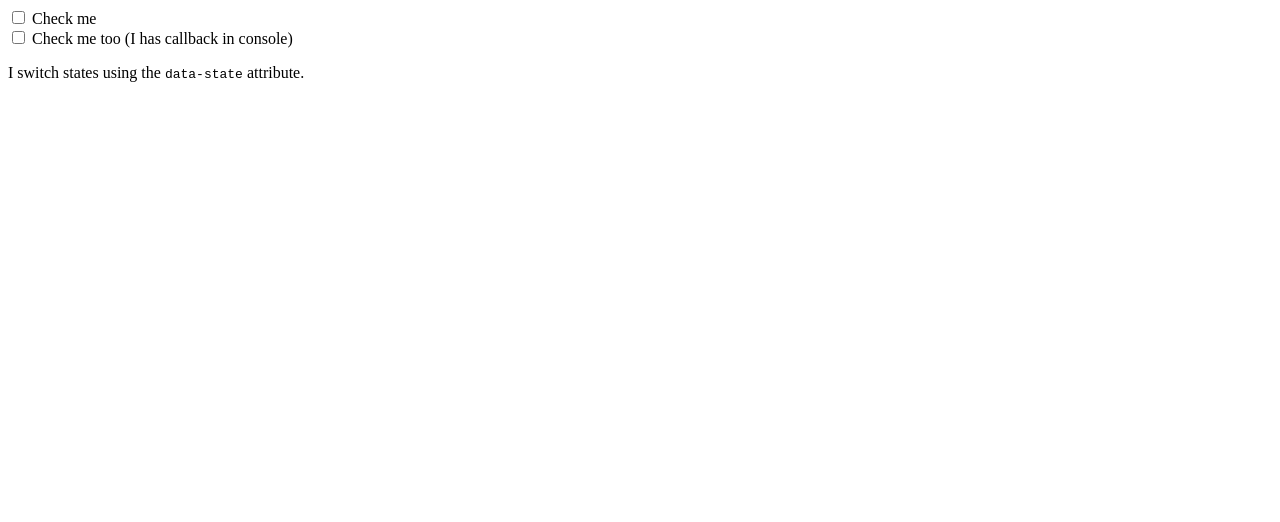
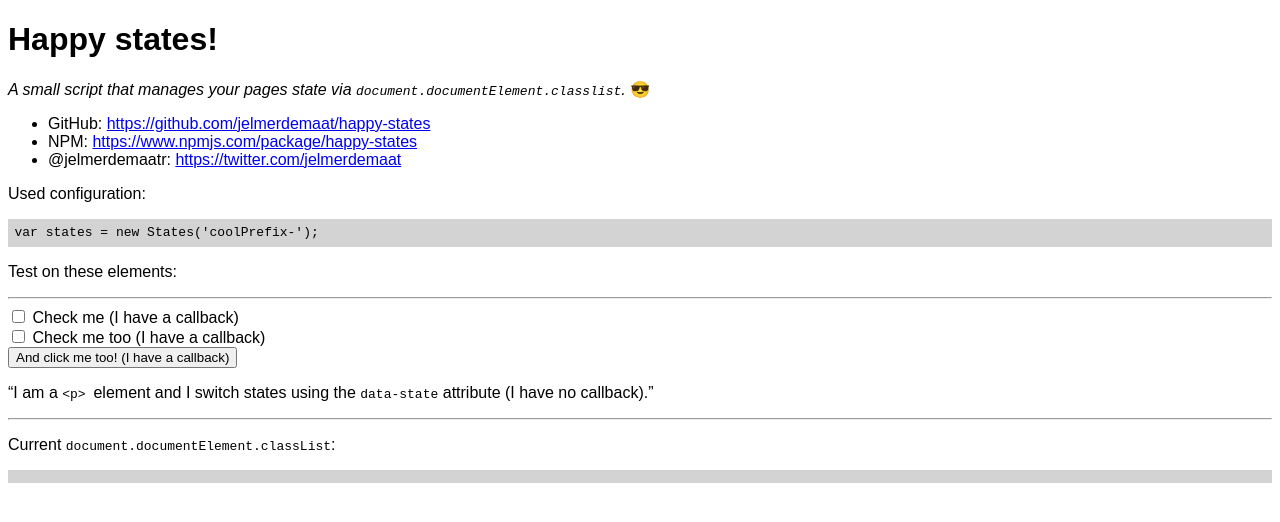
Before and after one commit to jelmerdemaat/happy-states, a website: page docs/index.html in a window 1280 px wide. Drawn offline with Linux system fonts and the light colour scheme.

Commit message:
Expand readme info and demo

```diff
--- a/docs/index.html
+++ b/docs/index.html
@@ -4,22 +4,79 @@
   <meta charset="UTF-8">
   <meta name="viewport" content="width=device-width, initial-scale=1.0">
   <meta http-equiv="X-UA-Compatible" content="ie=edge">
-  <title>States test</title>
+  <title>Happy states test</title>
+  <style>
+  * {
+    box-sizing: border-box;
+  }
+
+  body {
+    font-family: sans-serif;
+  }
+
+  pre {
+    background: lightgrey;
+    padding: 0.5em;
+    font-family: monospace;
+  }
+
+  #result {
+    white-space: pre-wrap;
+  }
+  </style>
 </head>
 <body>
-  <input type="checkbox" id="check1" onclick="states.toggle('input1Checked')" />
-  <label for="check1">Check me</label>
+  <h1>Happy states!</h1>
+  <p><em>A small script that manages your pages state via <code>document.documentElement.classlist</code>.</em> 😎</p>
 
-  <br>
+  <ul>
+    <li>GitHub: <a href="https://github.com/jelmerdemaat/happy-states">https://github.com/jelmerdemaat/happy-states</a></li>
+    <li>NPM: <a href="https://www.npmjs.com/package/happy-states">https://www.npmjs.com/package/happy-states</a></li>
+    <li>@jelmerdemaatr: <a href="https://twitter.com/jelmerdemaat">https://twitter.com/jelmerdemaat</a></li>
+  </ul>
 
-  <input type="checkbox" id="check2" onclick="states.toggle('input2Checked', function(e) { console.info(states); })" />
-  <label for="check2">Check me too (I has callback in console)</label>
+  <p>Used configuration:</p>
+  <pre>var states = new States('coolPrefix-');</pre>
+  <p>Test on these elements:</p>
 
-  <p data-state="paragraphClicked">I switch states using the <code style="pointer-events: none">data-state</code> attribute.</p>
+  <hr>
+
+  <div>
+    <input type="checkbox" id="check1" onclick="states.toggle('input1Checked', update)" />
+    <label for="check1">Check me (I have a callback)</label>
+  </div>
+
+  <div>
+    <input type="checkbox" id="check2" onclick="states.toggle('input2Checked', update)" />
+    <label for="check2">Check me too (I have a callback)</label>
+  </div>
+
+  <div>
+    <button type="button" onclick="states.toggle('buttonClicked', update)" />
+      And click me too! (I have a callback)
+    </button>
+  </div>
+
+  <p data-state="paragraphClicked">
+    “I am a <code>&lt;p&gt;  </code> element and I switch states using the <code style="pointer-events: none">data-state</code>
+    attribute (I have no callback).”
+  </p>
+
+  <hr>
+
+  <p>Current <code>document.documentElement.classList</code>:</p>
+
+  <pre id="result"></pre>
 
   <script src="happystates.min.js"></script>
   <script>
-    var states = new States('superCoolStatePrefix_');
+    var states = new States('coolPrefix-');
+
+    var result = document.querySelector('#result');
+
+    function update () {
+      result.innerHTML = document.documentElement.classList;
+    }
   </script>
 </body>
 </html>
```
Also changed, not shown: README.md.
